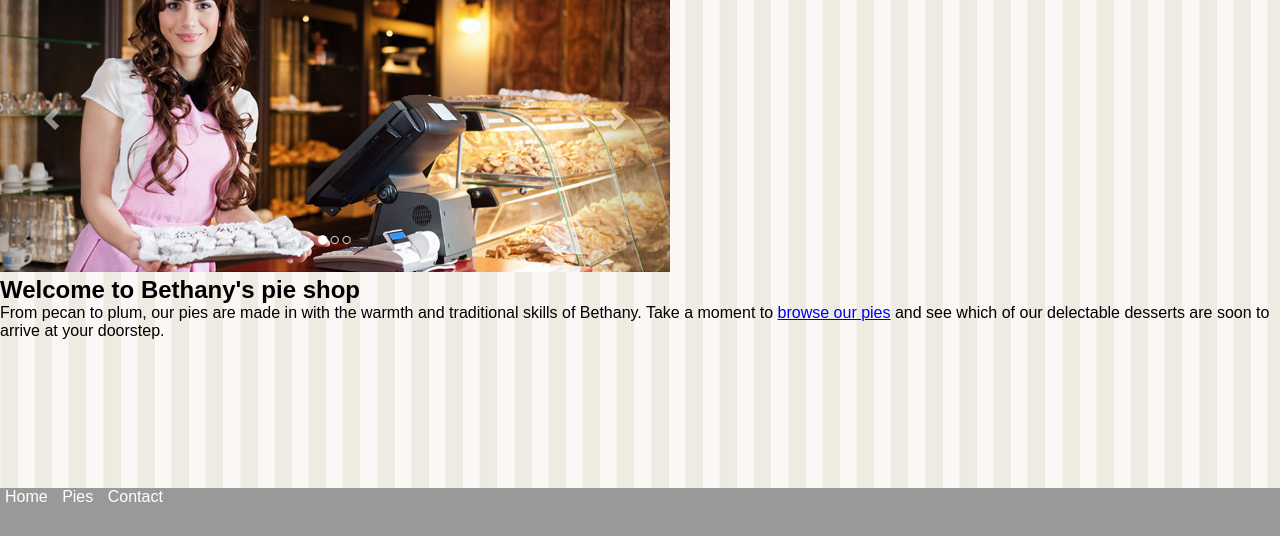
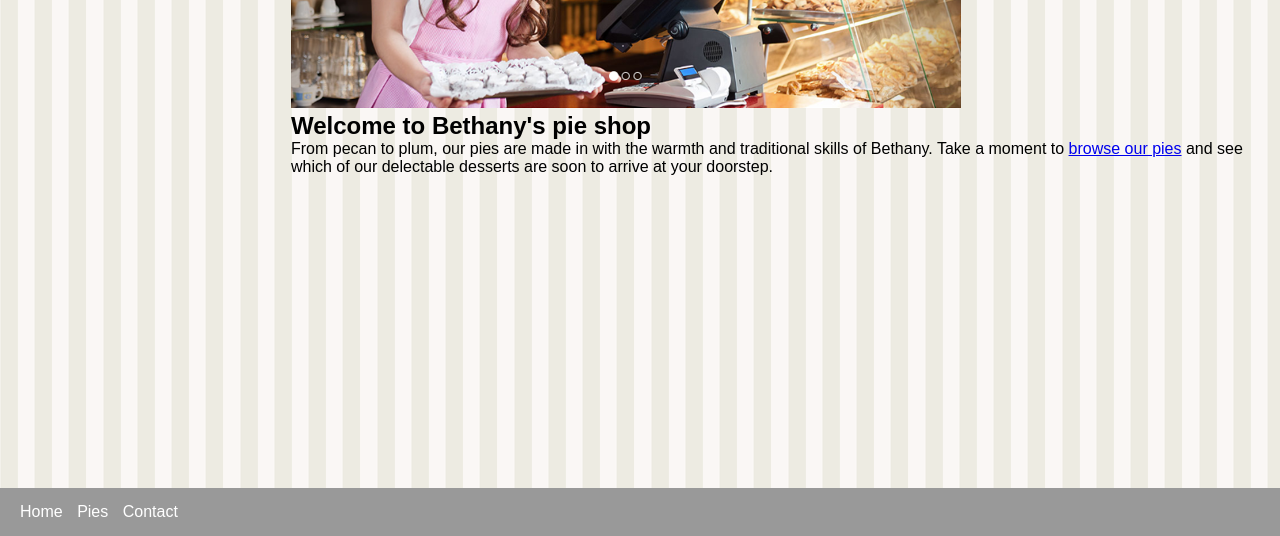
Before and after one commit to Luis-Angulo/html5gs, a plain HTML site: page index.html in a window 1280 px wide. Shown: the part 288-824 px from the top of the page. Before the commit the page ends 800 px from the top, so only its background shows below. Drawn offline with Linux system fonts and the light colour scheme.

Commit message:
footer, aside, mediaquery

```diff
--- a/styles.css
+++ b/styles.css
@@ -47,9 +47,36 @@ nav > ul > li {
 }
 
 main {
-    background-image: url("images/background.png");
-    /* Allow header and footer to clear the body */
-    padding-top: 3em;
-    padding-bottom: 3em;
-    min-height: 85%;
+  background-image: url("images/background.png");
+  /* Allow header and footer to clear the body */
+  padding-top: 3em;
+  padding-bottom: 3em;
+  min-height: 85%;
 }
+
+footer {
+  padding: 15px; /* I have no idea why he keeps mixing pixels and ems */
+}
+
+aside,
+article {
+  padding: 2em;
+}
+
+aside {
+  text-align: center; /* it aligns content, not just text */
+}
+
+article {
+  width: 75%;
+}
+
+/* for medium to large screens */
+@media only screen and (min-width: 768px) {
+  main {
+    display: flex;
+  }
+  aside {
+    margin: left;
+  }
+}
```
